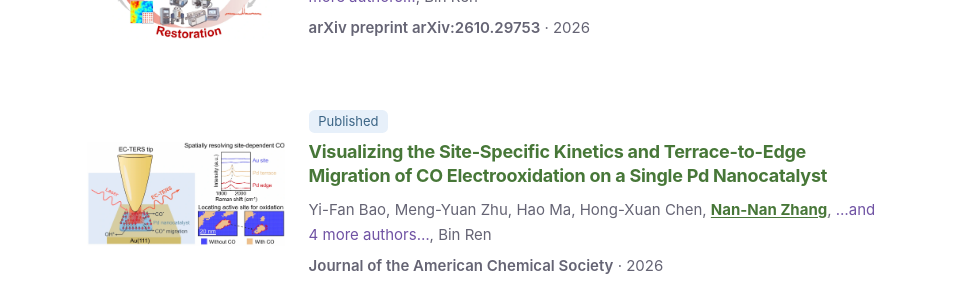
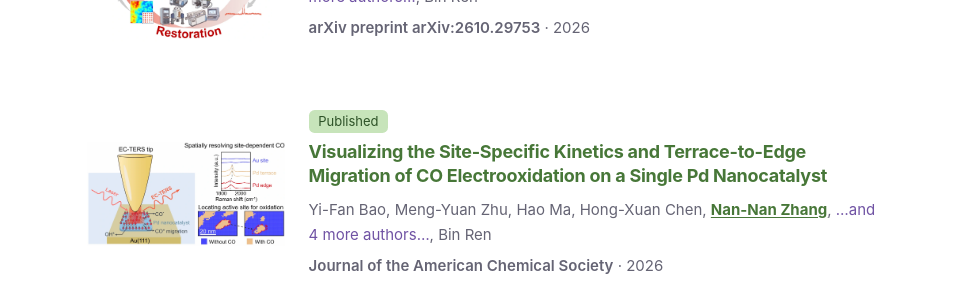
Before and after one commit to moria5161/moria5161.github.io, a Jekyll site: the page built from _pages/about.md, in a window 1280 px wide. Shown: the part 801-1101 px from the top of the page, without its empty margins (161-1119 px from the left). Built offline with Jekyll 4.4.1, drawn with Linux system fonts in a browser that asks for light colours.

Commit message:
Use light green for Published badge

```diff
--- a/assets/css/academic.css
+++ b/assets/css/academic.css
@@ -54,7 +54,7 @@ h2::after { content: ""; position: absolute; bottom: 0; left: 0; width: 2.3rem;
 .publication-badges { display: flex; flex-wrap: wrap; gap: .4rem; margin-bottom: .4rem; }
 .publication-badge { display: inline-block; padding: .08rem .6rem; border-radius: .35rem; background: #f1f1f3; color: #555464; font-size: .8125rem; line-height: 1.6; }
 .publication-badge--author { background: #eee8f5; color: var(--accent); }
-.publication-badge--published { background: #e7f0fa; color: #3b6485; }
+.publication-badge--published { background: #c7e4ba; color: #2d5227; }
 .publication-title { margin-bottom: .6rem; font-size: 1.125rem; font-weight: 650; line-height: 1.35; letter-spacing: -.015em; }
 .publication-title a { color: #477738; text-decoration: none; }
 .publication-title a:hover { text-decoration: underline; }
```
